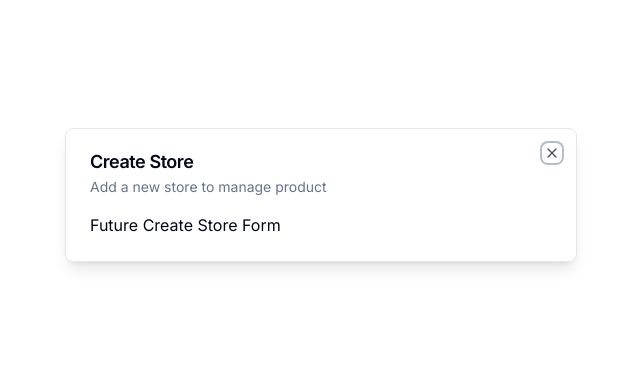
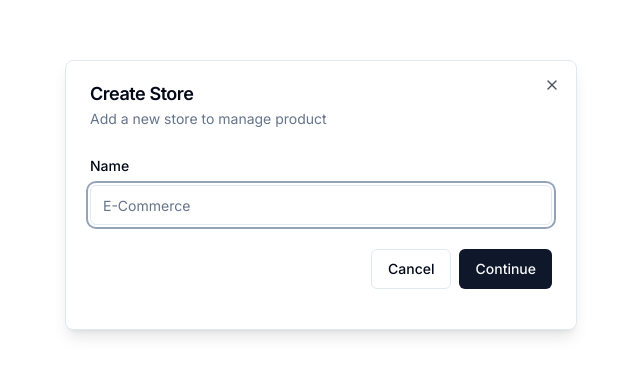
Before and after one commit to alexandrearaujoo/e-commerce, a Next.js app in the folder e-commerce-admin/: page / in a window 1280 px wide. Shown: the part 205-580 px from the top of the page, without its empty margins (319-959 px from the left). Built offline with nearby package versions, Linux system fonts and the light colour scheme.

Commit message:
feat: form component

```diff
--- a/e-commerce-admin/package.json
+++ b/e-commerce-admin/package.json
@@ -10,7 +10,9 @@
   },
   "dependencies": {
     "@clerk/nextjs": "^4.21.13",
+    "@hookform/resolvers": "^3.1.1",
     "@radix-ui/react-dialog": "^1.0.4",
+    "@radix-ui/react-label": "^2.0.2",
     "@radix-ui/react-slot": "^1.0.2",
     "@types/node": "20.3.2",
     "@types/react": "18.2.14",
@@ -26,10 +28,12 @@
     "postcss": "8.4.24",
     "react": "18.2.0",
     "react-dom": "18.2.0",
+    "react-hook-form": "^7.45.1",
     "tailwind-merge": "^1.13.2",
     "tailwindcss": "3.3.2",
     "tailwindcss-animate": "^1.0.6",
     "typescript": "5.1.6",
+    "zod": "^3.21.4",
     "zustand": "^4.3.8"
   },
   "devDependencies": {
--- a/e-commerce-admin/src/components/modals/store-modal.tsx
+++ b/e-commerce-admin/src/components/modals/store-modal.tsx
@@ -1,12 +1,25 @@
 'use client';
 
+import { Button } from '../ui/button';
+import {
+  Form,
+  FormControl,
+  FormField,
+  FormItem,
+  FormLabel,
+  FormMessage
+} from '../ui/form';
+import { Input } from '../ui/input';
 import Modal from '../ui/modal';
 
+import { useModalForm } from '@/hooks/useModalForm';
 import { useModalStore } from '@/hooks/useModalStore';
 
 const StoreModal = () => {
   const isOpen = useModalStore((state) => state.isOpen);
   const onClose = useModalStore((state) => state.onClose);
+
+  const { modalForm, onSubmit } = useModalForm();
 
   return (
     <Modal
@@ -15,7 +28,33 @@
       isOpen={isOpen}
       onClose={onClose}
     >
-      Future Create Store Form
+      <section>
+        <article className="space-y-4 py-2 pb-4">
+          <Form {...modalForm}>
+            <form onSubmit={modalForm.handleSubmit(onSubmit)}>
+              <FormField
+                control={modalForm.control}
+                name="name"
+                render={({ field }) => (
+                  <FormItem>
+                    <FormLabel>Name</FormLabel>
+                    <FormControl>
+                      <Input placeholder="E-Commerce" {...field} />
+                    </FormControl>
+                    <FormMessage />
+                  </FormItem>
+                )}
+              />
+              <article className="flex w-full items-center justify-end space-x-2 pt-6">
+                <Button variant="outline" onClick={onClose}>
+                  Cancel
+                </Button>
+                <Button type="submit">Continue</Button>
+              </article>
+            </form>
+          </Form>
+        </article>
+      </section>
     </Modal>
   );
 };
--- /dev/null
+++ b/e-commerce-admin/src/components/ui/form.tsx
@@ -0,0 +1,185 @@
+import {
+  ComponentPropsWithoutRef,
+  ElementRef,
+  HTMLAttributes,
+  createContext,
+  forwardRef,
+  useContext,
+  useId
+} from 'react';
+import {
+  Controller,
+  ControllerProps,
+  FieldPath,
+  FieldValues,
+  FormProvider,
+  useFormContext
+} from 'react-hook-form';
+
+import { Label } from '@/components/ui/label';
+
+import { cn } from '@/lib/utils';
+import * as LabelPrimitive from '@radix-ui/react-label';
+import { Slot } from '@radix-ui/react-slot';
+
+const Form = FormProvider;
+
+type FormFieldContextValue<
+  TFieldValues extends FieldValues = FieldValues,
+  TName extends FieldPath<TFieldValues> = FieldPath<TFieldValues>
+> = {
+  name: TName;
+};
+
+const FormFieldContext = createContext<FormFieldContextValue>(
+  {} as FormFieldContextValue
+);
+
+const FormField = <
+  TFieldValues extends FieldValues = FieldValues,
+  TName extends FieldPath<TFieldValues> = FieldPath<TFieldValues>
+>({
+  ...props
+}: ControllerProps<TFieldValues, TName>) => {
+  return (
+    <FormFieldContext.Provider value={{ name: props.name }}>
+      <Controller {...props} />
+    </FormFieldContext.Provider>
+  );
+};
+
+const useFormField = () => {
+  const fieldContext = useContext(FormFieldContext);
+  const itemContext = useContext(FormItemContext);
+  const { getFieldState, formState } = useFormContext();
+
+  const fieldState = getFieldState(fieldContext.name, formState);
+
+  if (!fieldContext) {
+    throw new Error('useFormField should be used within <FormField>');
+  }
+
+  const { id } = itemContext;
+
+  return {
+    id,
+    name: fieldContext.name,
+    formItemId: `${id}-form-item`,
+    formDescriptionId: `${id}-form-item-description`,
+    formMessageId: `${id}-form-item-message`,
+    ...fieldState
+  };
+};
+
+type FormItemContextValue = {
+  id: string;
+};
+
+const FormItemContext = createContext<FormItemContextValue>(
+  {} as FormItemContextValue
+);
+
+const FormItem = forwardRef<HTMLDivElement, HTMLAttributes<HTMLDivElement>>(
+  ({ className, ...props }, ref) => {
+    const id = useId();
+
+    return (
+      <FormItemContext.Provider value={{ id }}>
+        <div ref={ref} className={cn('space-y-2', className)} {...props} />
+      </FormItemContext.Provider>
+    );
+  }
+);
+FormItem.displayName = 'FormItem';
+
+const FormLabel = forwardRef<
+  ElementRef<typeof LabelPrimitive.Root>,
+  ComponentPropsWithoutRef<typeof LabelPrimitive.Root>
+>(({ className, ...props }, ref) => {
+  const { error, formItemId } = useFormField();
+
+  return (
+    <Label
+      ref={ref}
+      className={cn(error && 'text-destructive', className)}
+      htmlFor={formItemId}
+      {...props}
+    />
+  );
+});
+FormLabel.displayName = 'FormLabel';
+
+const FormControl = forwardRef<
+  ElementRef<typeof Slot>,
+  ComponentPropsWithoutRef<typeof Slot>
+>(({ ...props }, ref) => {
+  const { error, formItemId, formDescriptionId, formMessageId } =
+    useFormField();
+
+  return (
+    <Slot
+      ref={ref}
+      id={formItemId}
+      aria-describedby={
+        !error
+          ? `${formDescriptionId}`
+          : `${formDescriptionId} ${formMessageId}`
+      }
+      aria-invalid={!!error}
+      {...props}
+    />
+  );
+});
+FormControl.displayName = 'FormControl';
+
+const FormDescription = forwardRef<
+  HTMLParagraphElement,
+  HTMLAttributes<HTMLParagraphElement>
+>(({ className, ...props }, ref) => {
+  const { formDescriptionId } = useFormField();
+
+  return (
+    <p
+      ref={ref}
+      id={formDescriptionId}
+      className={cn('text-sm text-muted-foreground', className)}
+      {...props}
+    />
+  );
+});
+FormDescription.displayName = 'FormDescription';
+
+const FormMessage = forwardRef<
+  HTMLParagraphElement,
+  HTMLAttributes<HTMLParagraphElement>
+>(({ className, children, ...props }, ref) => {
+  const { error, formMessageId } = useFormField();
+  const body = error ? String(error?.message) : children;
+
+  if (!body) {
+    return null;
+  }
+
+  return (
+    <p
+      ref={ref}
+      id={formMessageId}
+      className={cn('text-sm font-medium text-destructive', className)}
+      {...props}
+    >
+      {body}
+    </p>
+  );
+});
+FormMessage.displayName = 'FormMessage';
+
+export {
+  useFormField,
+  Form,
+  FormItem,
+  FormLabel,
+  FormControl,
+  FormDescription,
+  FormMessage,
+  FormField
+};
--- /dev/null
+++ b/e-commerce-admin/src/components/ui/input.tsx
@@ -0,0 +1,24 @@
+import { InputHTMLAttributes, forwardRef } from 'react';
+
+import { cn } from '@/lib/utils';
+
+export type InputProps = InputHTMLAttributes<HTMLInputElement>;
+
+const Input = forwardRef<HTMLInputElement, InputProps>(
+  ({ className, type, ...props }, ref) => {
+    return (
+      <input
+        type={type}
+        className={cn(
+          'flex h-10 w-full rounded-md border border-input bg-background px-3 py-2 text-sm ring-offset-background file:border-0 file:bg-transparent file:text-sm file:font-medium placeholder:text-muted-foreground focus-visible:outline-none focus-visible:ring-2 focus-visible:ring-ring focus-visible:ring-offset-2 disabled:cursor-not-allowed disabled:opacity-50',
+          className
+        )}
+        ref={ref}
+        {...props}
+      />
+    );
+  }
+);
+Input.displayName = 'Input';
+
+export { Input };
--- /dev/null
+++ b/e-commerce-admin/src/components/ui/label.tsx
@@ -0,0 +1,26 @@
+"use client"
+
+import * as React from "react"
+import * as LabelPrimitive from "@radix-ui/react-label"
+import { cva, type VariantProps } from "class-variance-authority"
+
+import { cn } from "@/lib/utils"
+
+const labelVariants = cva(
+  "text-sm font-medium leading-none peer-disabled:cursor-not-allowed peer-disabled:opacity-70"
+)
+
+const Label = React.forwardRef<
+  React.ElementRef<typeof LabelPrimitive.Root>,
+  React.ComponentPropsWithoutRef<typeof LabelPrimitive.Root> &
+    VariantProps<typeof labelVariants>
+>(({ className, ...props }, ref) => (
+  <LabelPrimitive.Root
+    ref={ref}
+    className={cn(labelVariants(), className)}
+    {...props}
+  />
+))
+Label.displayName = LabelPrimitive.Root.displayName
+
+export { Label }
--- /dev/null
+++ b/e-commerce-admin/src/hooks/useModalForm.ts
@@ -0,0 +1,17 @@
+import { useForm } from 'react-hook-form';
+
+import { FormValues, formSchema } from '@/schemas/formSchema';
+import { zodResolver } from '@hookform/resolvers/zod';
+
+export const useModalForm = () => {
+  const modalForm = useForm<FormValues>({
+    resolver: zodResolver(formSchema),
+    defaultValues: { name: '' }
+  });
+
+  const onSubmit = async (data: FormValues) => {
+    console.log(data);
+  };
+
+  return { modalForm, onSubmit };
+};
--- /dev/null
+++ b/e-commerce-admin/src/schemas/formSchema.ts
@@ -0,0 +1,7 @@
+import { z } from 'zod';
+
+export const formSchema = z.object({
+  name: z.string().min(1, 'Name is required')
+});
+
+export type FormValues = z.infer<typeof formSchema>;
```
Also changed, not shown: 1 other file (tests, documents, lock files or other folders).
